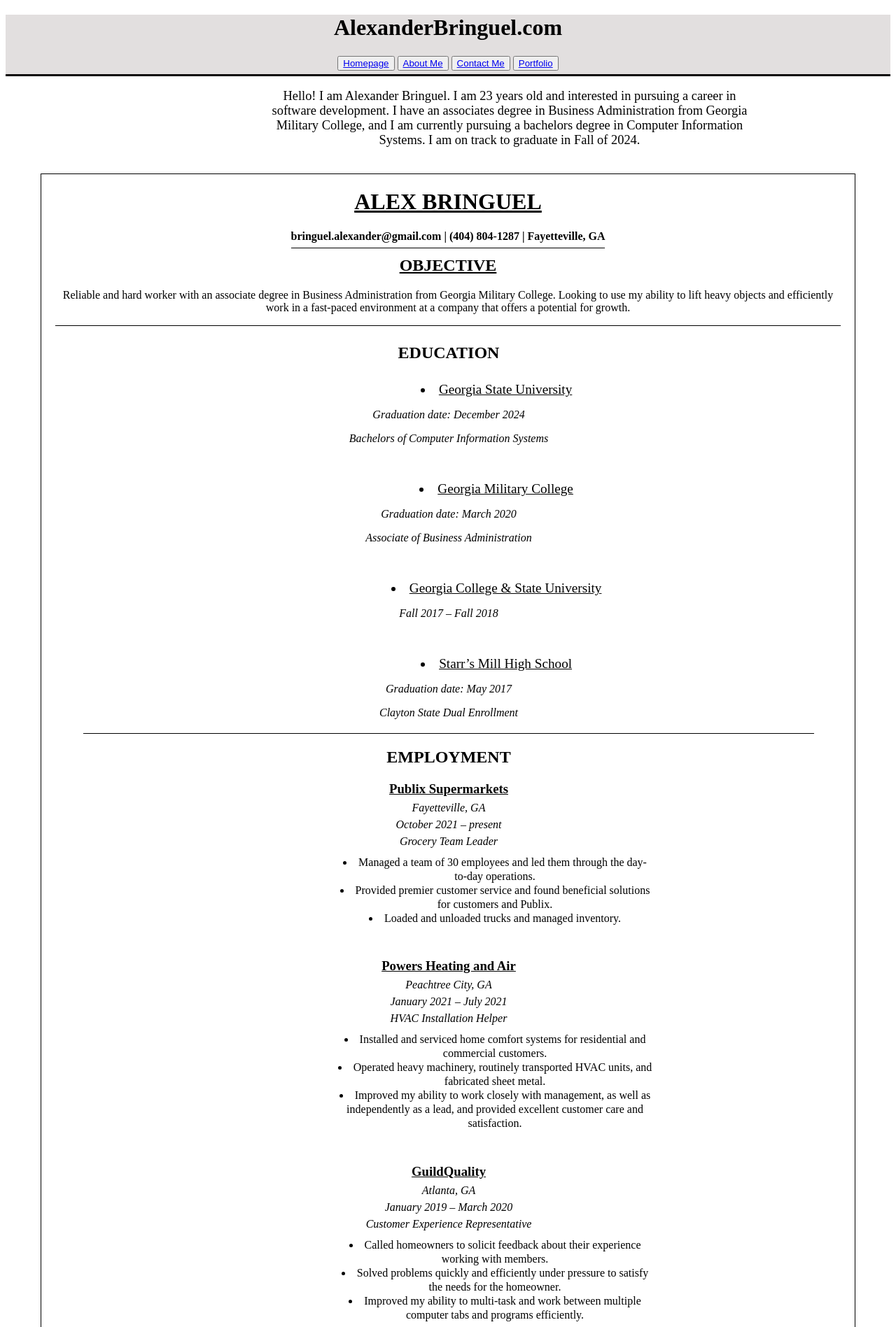
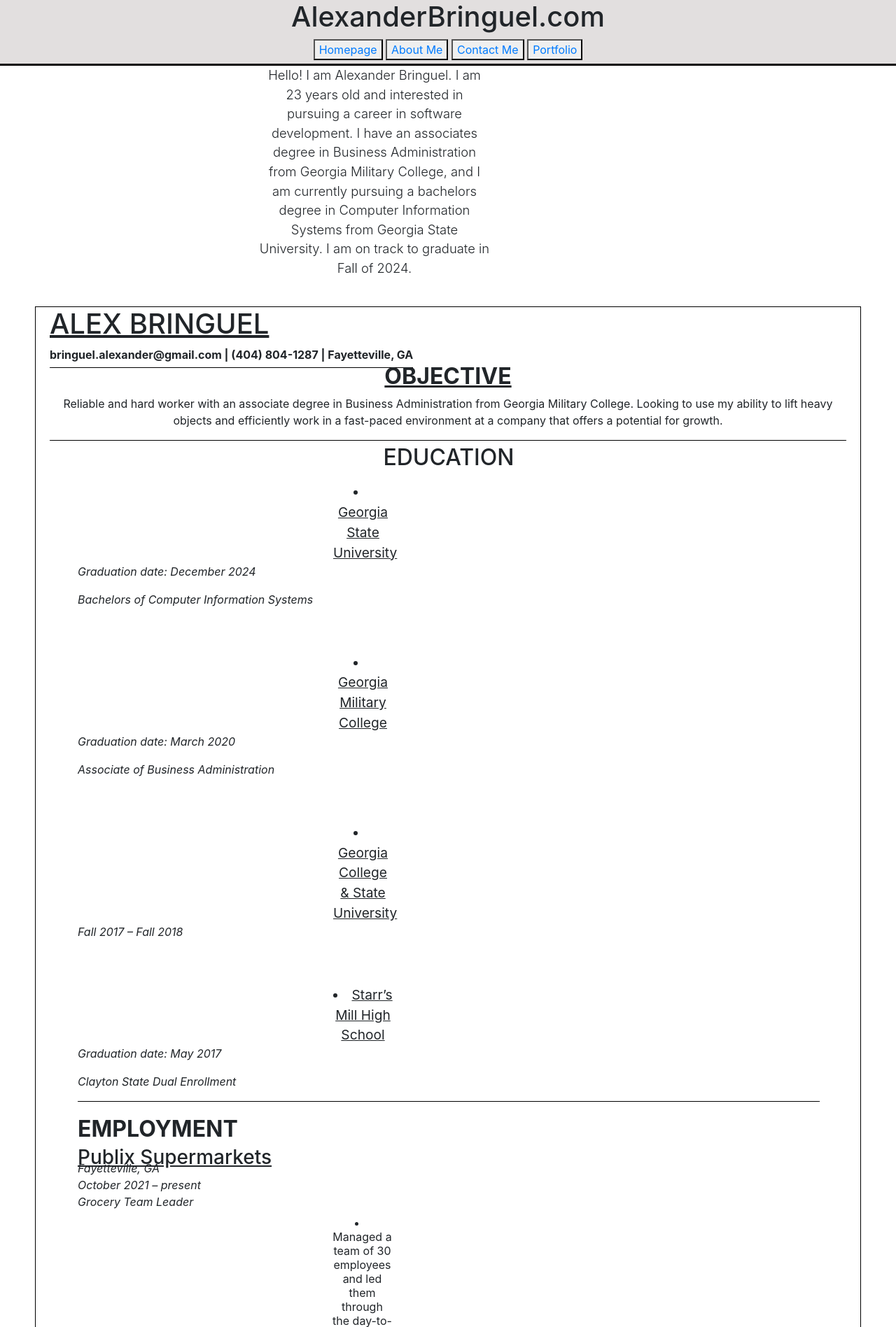
Before and after one commit to Avb2/MyWebsite, a Flask app: page /aboutme/ in a window 1280 px wide. Shown: the top 1897 px of the page at 70% size. Run offline with Flask 2, Linux system fonts and the light colour scheme.

Commit message:
Update aboutme.html

```diff
--- a/templates/aboutme.html
+++ b/templates/aboutme.html
@@ -6,7 +6,10 @@
     <meta name="viewport" content="width=device-width, initial-scale=1.0">
     <title>Homepage</title>
     <link rel="stylesheet" type="text/css" href="../static/stylesheets/aboutMeStylesheet.css">
+    <link rel="stylesheet" href="https://cdn.jsdelivr.net/npm/bootstrap@4.0.0/dist/css/bootstrap.min.css" integrity="sha384-Gn5384xqQ1aoWXA+058RXPxPg6fy4IWvTNh0E263XmFcJlSAwiGgFAW/dAiS6JXm" crossorigin="anonymous">
 </head>
+
+<body>
 
 <div id="header">
     <h1>AlexanderBringuel.com</h1>
@@ -16,19 +19,19 @@
     <button id="portfolio-button"><a href="http://127.0.0.1:5000/portfolio/">Portfolio</a></button>
 </div>
 
-<body class="aboutme-body">
-    <p id="aboutme-1">
-        Hello! I am Alexander Bringuel. I am 23 years old and interested in pursuing a career in software development. I have an associates degree in Business Administration from Georgia Military College, and I am currently pursuing a bachelors degree in Computer Information Systems. I am on track to graduate in Fall of 2024.</p>
+<div id="aboutme-body">
+    <p class="lead" id="aboutme-1">
+        Hello! I am Alexander Bringuel. I am 23 years old and interested in pursuing a career in software development. I have an associates degree in Business Administration from Georgia Military College, and I am currently pursuing a bachelors degree in Computer Information Systems from Georgia State University. I am on track to graduate in Fall of 2024.</p>
     <br>
-</body>
+</div>
 
 <div id="resume">
-    <h1><u>ALEX BRINGUEL</u></h1>
+    <h1 id="myName"><u>ALEX BRINGUEL</u></h1>
 
     <strong id="email-number-city">bringuel.alexander@gmail.com | (404) 804-1287 | Fayetteville, GA</strong>
 
     <h2 class="objective"><b><u>OBJECTIVE</u></b></h2>
-    <p class="objective">Reliable and hard worker with an associate degree in Business Administration from Georgia Military College. Looking to use my ability to lift heavy objects and efficiently work in a fast-paced environment at a company that offers a potential for growth.</p>
+    <p class="objective" id="objective-body">Reliable and hard worker with an associate degree in Business Administration from Georgia Military College. Looking to use my ability to lift heavy objects and efficiently work in a fast-paced environment at a company that offers a potential for growth.</p>
 
 
     <ul  class="education" id="resume-education">
@@ -40,10 +43,10 @@
         <li class="school" id="education-gast"><u>
             Georgia State University
         </u></li>
-        <p id="education-gast-grad"><i>
+        <p id="education-gast-grad" class="education-info"><i>
             Graduation date: December 2024
         </i></p>
-        <p id="education-gast-degree"><i>
+        <p id="education-gast-degree" class="education-info"><i>
             Bachelors of Computer Information Systems
         </i></p>
 
@@ -54,10 +57,10 @@
         <li class="school" id="education-gmc"><u>
             Georgia Military College
         </u></li>
-        <p id="education-gmc-grad"><i>
+        <p id="education-gmc-grad" class="education-info"><i>
             Graduation date: March 2020
         </i></p>
-        <p id="education-gmc-degree"><i>
+        <p id="education-gmc-degree" class="education-info"><i>
             Associate of Business Administration
         </i></p>
 
@@ -67,7 +70,7 @@
         <li class="school" id="education-gcsu"><u>
             Georgia College & State University
         </u></li>
-        <p id="education-gcsu-grad"><i>
+        <p id="education-gcsu-grad" class="education-info"><i>
             Fall 2017 – Fall 2018
         </i></p>
 
@@ -77,11 +80,11 @@
         <li class="school" id="education-smhs"><u>
             Starr’s Mill High School
         </u></li>
-        <p id="education-smhs-grad"><i>
+        <p id="education-smhs-grad" class="education-info"><i>
             Graduation date: May 2017
         </i></p>
 
-        <p id="education-smhs-dualenrollment"><i>
+        <p id="education-smhs-dualenrollment" class="education-info"><i>
             Clayton State Dual Enrollment
         </i></p>
 
@@ -199,11 +202,13 @@
         <h2 id="comp-skills-title">COMPUTER SKILLS</h2>
 
         <li id="comp-skills-body">
-            Python, HTML, CSS, Javascript, SQLite, Flask, Web-scraping (Selenium &amp; BeautifulSoup), Microsoft Excel, Microsoft Word, Microsoft Access, Microsoft PowerPoint, ALICE
+            Python, HTML, CSS, Javascript, Bootstrap, SQLite, Flask, Web-scraping (Selenium &amp; BeautifulSoup), Microsoft Excel, Microsoft Word, Microsoft Access, Microsoft PowerPoint, ALICE
         </li>
 
     </ul>
 
 </div>
 
+<script src="https://cdn.jsdelivr.net/npm/bootstrap@4.0.0/dist/js/bootstrap.min.js" integrity="sha384-JZR6Spejh4U02d8jOt6vLEHfe/JQGiRRSQQxSfFWpi1MquVdAyjUar5+76PVCmYl" crossorigin="anonymous"></script>
+</body>
 </html>
```
